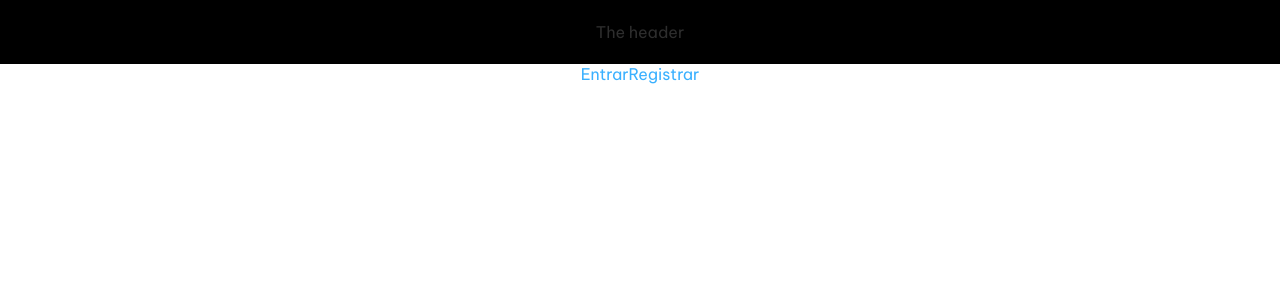
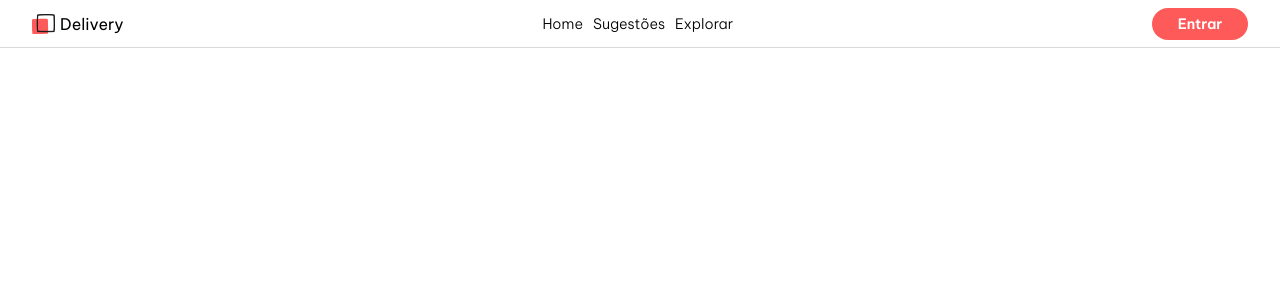
Before and after one commit to marsleite/project-delivery, a Vue app in the folder client/: page / in a window 1280 px wide. Shown: the top 300 px of the page. Built offline with nearby package versions, Linux system fonts and the light colour scheme.

Commit message:
Adição de itens no Header

```diff
--- a/client/src/App.vue
+++ b/client/src/App.vue
@@ -1,5 +1,5 @@
 <template>
-  <Header />
+  <Header v-if="headerRender" />
   <router-view />
 </template>
 
@@ -10,6 +10,14 @@ export default {
   components: {
     Header,
   },
+  computed: {
+    headerRender() {
+      if (this.$route.path === '/entrar' || this.$route.path === '/registrar') {
+        return false;
+      }
+      return true;
+    },
+  },
 };
 </script>
 
--- a/client/src/components/Banner.vue
+++ b/client/src/components/Banner.vue
@@ -1,6 +1,5 @@
 <template>
-  <div :class=[styles.container]>
-  </div>
+  <div :class=[styles.container] />
 </template>
 
 <script>
--- a/client/src/components/Header.vue
+++ b/client/src/components/Header.vue
@@ -1,5 +1,30 @@
 <template>
-  <header :class=[styles.mainHeader]>The header</header>
+  <header :class=[styles.container]>
+    <router-link to="/">
+      <div :class=[styles.logo]>
+        <img src="/lo.png" height="20" />
+        Delivery
+      </div>
+    </router-link>
+
+    <nav>
+    <router-link to="/">
+        <h3>Home</h3>
+    </router-link>
+            <router-link to="/entrar">
+        <h3>Sugestões</h3>
+    </router-link>
+            <router-link to="/entrar">
+        <h3>Explorar</h3>
+    </router-link>
+    </nav>
+
+    <router-link to="/entrar">
+      <button>
+        Entrar
+      </button>
+    </router-link>
+  </header>
 </template>
 
 <script>
--- a/client/src/components/Login/LoginMenu.vue
+++ b/client/src/components/Login/LoginMenu.vue
@@ -1,7 +1,5 @@
 <template>
   <div :class="[styles.container]">
-    <img src="/DeliveryLogo.png" alt="Delivery Logo" height="30" />
-
     <h3>
       Ainda não é membro?
       <router-link to="/registrar">Crie sua conta!</router-link>
--- a/client/src/styles/_colors.scss
+++ b/client/src/styles/_colors.scss
@@ -1,6 +1,8 @@
 $text-primary: #222;
 $text-secondary: #555;
 $text-tertiary: #777;
+
+$accent-main: #ff5a5a;
 
 $bg-primary: #fff;
 
@@ -14,3 +16,5 @@ $gray-400: #999;
 $gray-500: #666;
 $gray-600: #333;
 $gray-700: #000;
+
+$header-height: 3.5rem;
--- a/client/src/styles/components/Banner.module.scss
+++ b/client/src/styles/components/Banner.module.scss
@@ -2,7 +2,7 @@
 @use '../colors' as c;
 
 .container {
-  @include flex(flex-end, flex-start);
+  @include flex(center, flex-end);
   @include size(100%, 50vw);
 
   background: c.$gray-100;
@@ -10,5 +10,11 @@
   background-size: cover;
   background-position: -21.5rem;
   color: c.$text-primary;
+  flex-direction: column;
   padding: 20px;
+
+  h2, h3 {
+    color: white;
+    margin-bottom: 20px;
+  }
 }
--- a/client/src/styles/components/Header.module.scss
+++ b/client/src/styles/components/Header.module.scss
@@ -1,8 +1,35 @@
 @use '../mixins' as *;
 @use '../colors' as c;
 
-.mainHeader {
+.container {
+  @include flexspaced;
+  @include size(3rem);
+  background: rgb(255, 255, 255);
+  border-bottom: 1px solid c.$gray-200;
+  position: sticky;
+  padding-inline: 2rem;
+
+  a {
+    color: black;
+  }
+
+  nav {
+    @include flex;
+    gap: 10px;
+  }
+
+  button {
+    @include size(2rem, 6rem);
+    background: c.$accent-main;
+    border-radius: 28px;
+
+    a {
+      color: white;
+    }
+  }
+}
+
+.logo {
   @include flex;
-  @include size(4rem);
-  background: #000;
+  gap: 5px;
 }
--- /dev/null
+++ b/client/src/styles/views/Home.module.scss
@@ -0,0 +1,9 @@
+@use '../mixins' as *;
+@use '../colors' as c;
+
+.container {
+  @include flex;
+  @include size;
+
+  min-height: calc(100vh - c.$header-height);
+}
--- a/client/src/styles/views/Login.module.scss
+++ b/client/src/styles/views/Login.module.scss
@@ -5,7 +5,6 @@
   @include flex;
   @include size(100vh, 100vw);
   background: c.$bg-primary;
-
 }
 
 .options__container {
--- a/client/src/views/Home.vue
+++ b/client/src/views/Home.vue
@@ -1,12 +1,18 @@
 <template>
-  <div class="home">
-    <router-link to="/entrar">Entrar</router-link>
-    <router-link to="/registrar">Registrar</router-link>
+  <div :class=[styles.container]>
+
   </div>
 </template>
 
 <script>
+import styles from '../styles/views/Home.module.scss';
+
 export default {
   name: 'Home',
+  data() {
+    return {
+      styles,
+    };
+  },
 };
 </script>
--- a/client/src/views/Login.vue
+++ b/client/src/views/Login.vue
@@ -3,6 +3,7 @@
     <div :class=[styles.inputs__container]>
       <div style="display: flex; flex-direction: column; align-items: flex-start;">
         <router-link to="/">Voltar</router-link>
+
       </div>
       <LoginForm />
       <LoginMenu />
--- a/client/src/views/Register.vue
+++ b/client/src/views/Register.vue
@@ -6,7 +6,11 @@
       <RegisterForm />
 
       <div :class=[styles.options]>
-        <img src="/DeliveryLogo.png" alt="Delivery Logo" height="30" />        <h3>
+        <h3>
+          Ao criar sua conta, você concorda com nossos
+          <router-link to="/termos">termos de uso</router-link>
+        </h3>
+        <h3>
           Já tem uma conta?
           <router-link to="/entrar">Entrar</router-link>
         </h3>
```
Also changed, not shown: client/public/lo.png (added).
